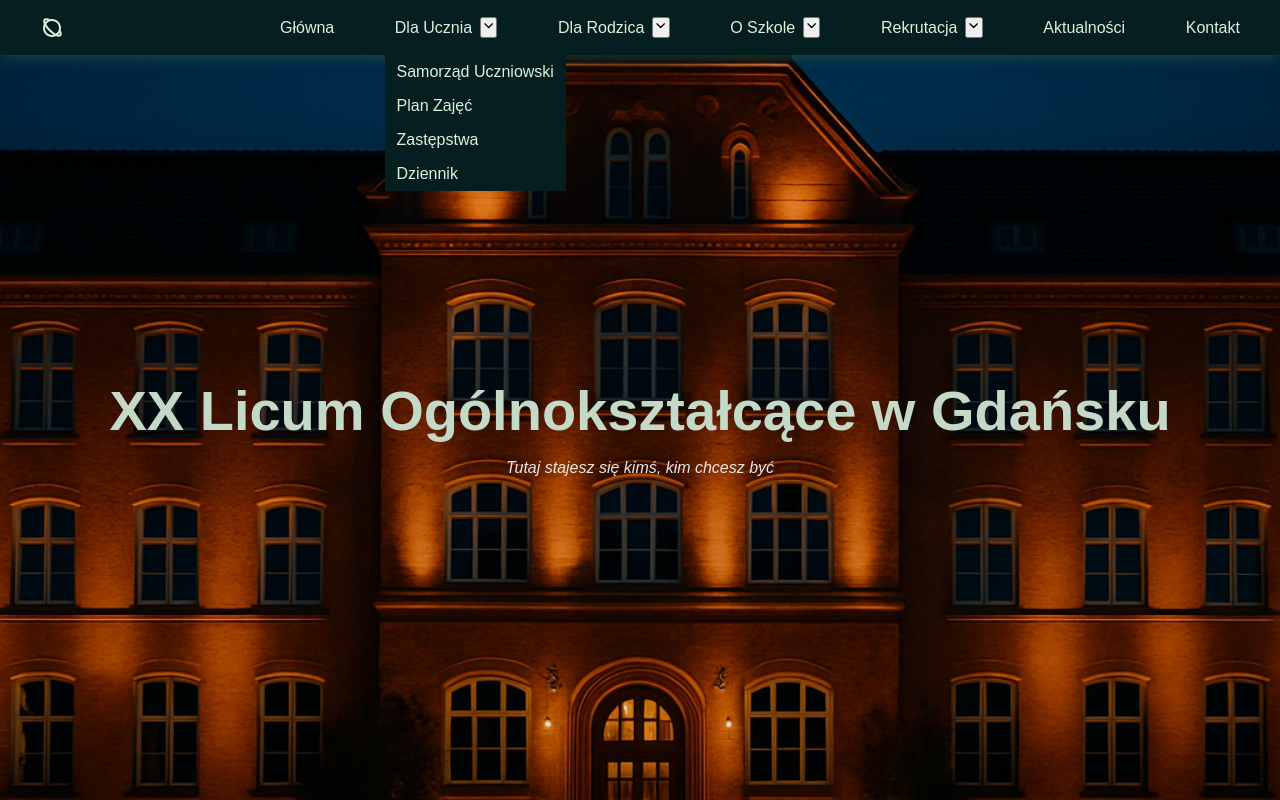
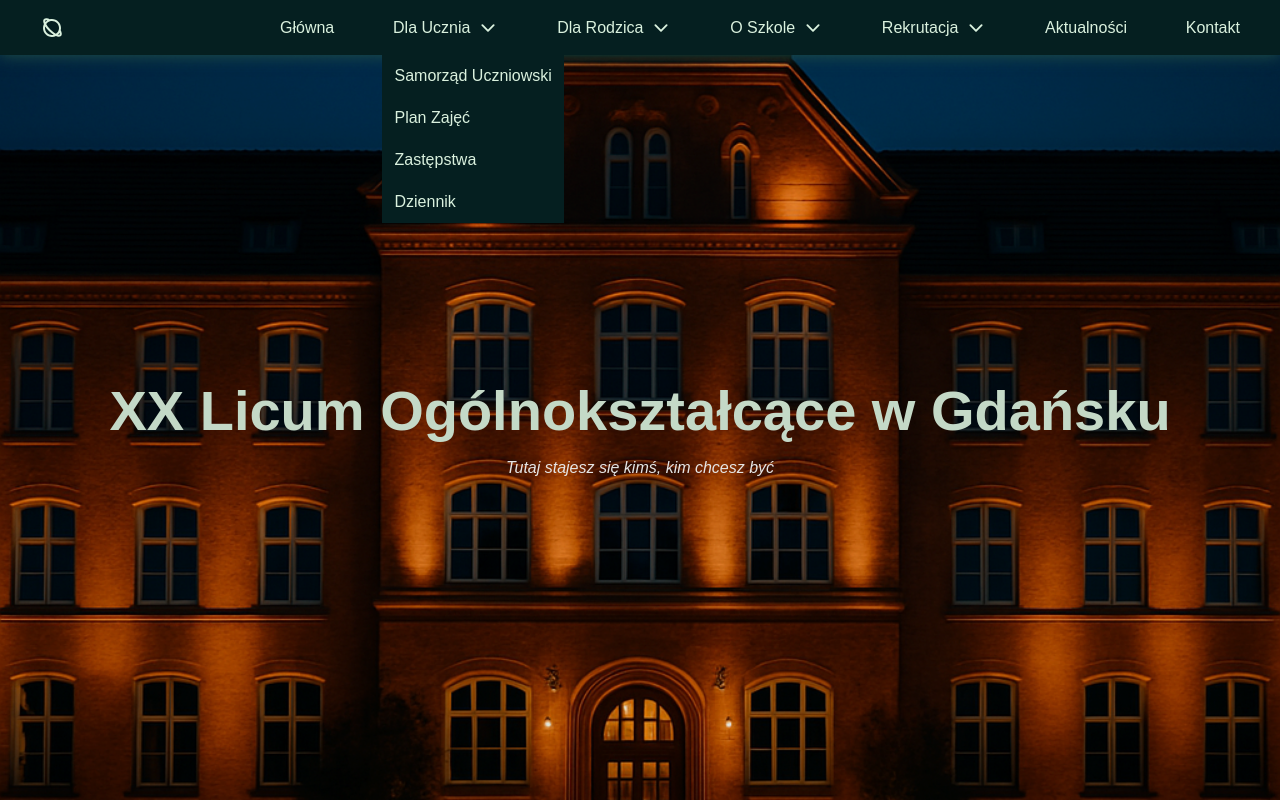
Before and after one commit to Wiciu021/Website-Project, a React (Create React App) app in the folder frontend/: page / in a window 1280 px wide. Both pictures are taken after a click on the button 488 px from the left and 27 px from the top of the page. Shown: the top 800 px of the page. Built offline with nearby package versions, Linux system fonts and the light colour scheme; the HTML template or start-up script is replaced by a standard one; a web font is replaced by a local one.

Commit message:
finished header

```diff
--- a/frontend/src/components/header/Header.js
+++ b/frontend/src/components/header/Header.js
@@ -11,7 +11,7 @@ const Header = () => {
       <div className='header-inner'>
         <RiPlanetLine className='icons'/>
         <nav className='nav'>
-          <NavList headerData={headerData} />
+          <NavList headerData={headerData} id={1}/>
         </nav>
       </div>
     </header>
--- a/frontend/src/components/header/ListItem.js
+++ b/frontend/src/components/header/ListItem.js
@@ -3,15 +3,21 @@ import NavList from './NavList'
 import { IoChevronDownOutline } from 'react-icons/io5';
 
 
-const ListItem = ({ item }) => {
+const ListItem = ({ item, id, showDropDown, setShowDropDown }) => {
 
-  const [showDropDown, setShowDropDown] = useState(false);
+  const handleDropDowns = (currentLabel) => {
+    if (currentLabel === showDropDown) {
+      setShowDropDown(null);
+    } else {
+      setShowDropDown(currentLabel);
+    }
+  }
 
   return (
     <li key={item.label}>
       {item.label}
-      {item.children && item.children.length ? <button onClick={() => setShowDropDown(!showDropDown)} className='drop-down-button'><IoChevronDownOutline /></button> : null}
-      {item.children && showDropDown && item.children.length ? <div className='list-dropdown'><NavList headerData={item.children}/></div> : null}
+      {item.children && item.children.length ? <button onClick={() => handleDropDowns(item.label)} className='drop-down-button'><IoChevronDownOutline/></button> : null}
+      {item.children && showDropDown === item.label && item.children.length ? <div className={`list-dropdown list-${id}`}><NavList headerData={item.children} id={id}/></div> : null}
     </li>
   )
 }
--- a/frontend/src/components/header/NavList.js
+++ b/frontend/src/components/header/NavList.js
@@ -1,11 +1,15 @@
 import React from 'react'
 import ListItem from './ListItem'
+import { useState } from 'react';
 
-const NavList = ({ headerData }) => {
+const NavList = ({ headerData, id }) => {
+
+  const [showDropDown, setShowDropDown] = useState(false);
+
   return (
-    <ul>
+    <ul className={`ul-${id}`}>
       {
-        headerData && headerData.length ? headerData.map(headerItem => <ListItem item={headerItem}/>) : null
+        headerData && headerData.length ? headerData.map(headerItem => <ListItem item={headerItem} id={id + 1} showDropDown={showDropDown} setShowDropDown={setShowDropDown}/>) : null
       }
     </ul>
   )
--- a/frontend/src/components/header/header.css
+++ b/frontend/src/components/header/header.css
@@ -41,7 +41,7 @@
   align-items: center;
   color: var(--green-6);
   font-weight: 500;
-  gap: 1rem;
+  /* gap: 1rem; */
   height: 100%;
 }
 
@@ -53,6 +53,17 @@
   gap: 0.5rem;
   font-size: 1rem;
   height: 100%;
+}
+
+.header .nav ul li .drop-down-button {
+  position: relative;
+  border: none;
+  background-color: transparent;
+  font-size: 1.25rem;
+  display: flex;
+  justify-content: center;
+  align-items: center;
+  color: var(--green-6);
 }
 
 .header .nav .list-dropdown {
@@ -68,8 +79,7 @@
   flex-direction: column;
   align-items: flex-start;
   background-color: var(--green-1);
-  /* min-width: 200px; */
-  padding: 0.5rem 0.75rem;
+  min-width: 150px;
 }
 
 .header .nav .list-dropdown li {
@@ -77,9 +87,23 @@
   white-space: nowrap;
   color: var(--green-6);
   width: 100%;
-  display: block;
+  height: 100%;
+  display: flex;
+  justify-content: flex-start;
+  align-items: center;
+  padding: 0.75rem;
 }
 
 .header .nav .list-dropdown li:hover {
   background-color: var(--green-4);
 }
+
+.header .nav .list-3 {
+  top: 0;
+  left: 100%;
+}
+
+.header .nav .list-4 {
+  top: 0;
+  left: 100%;
+}
```
